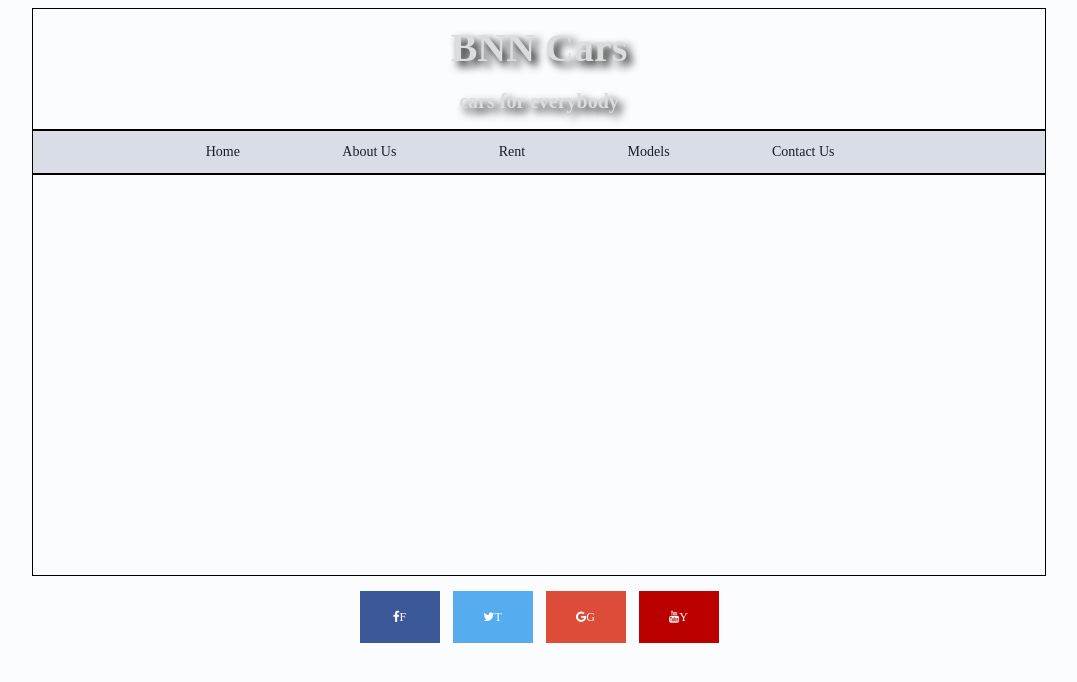
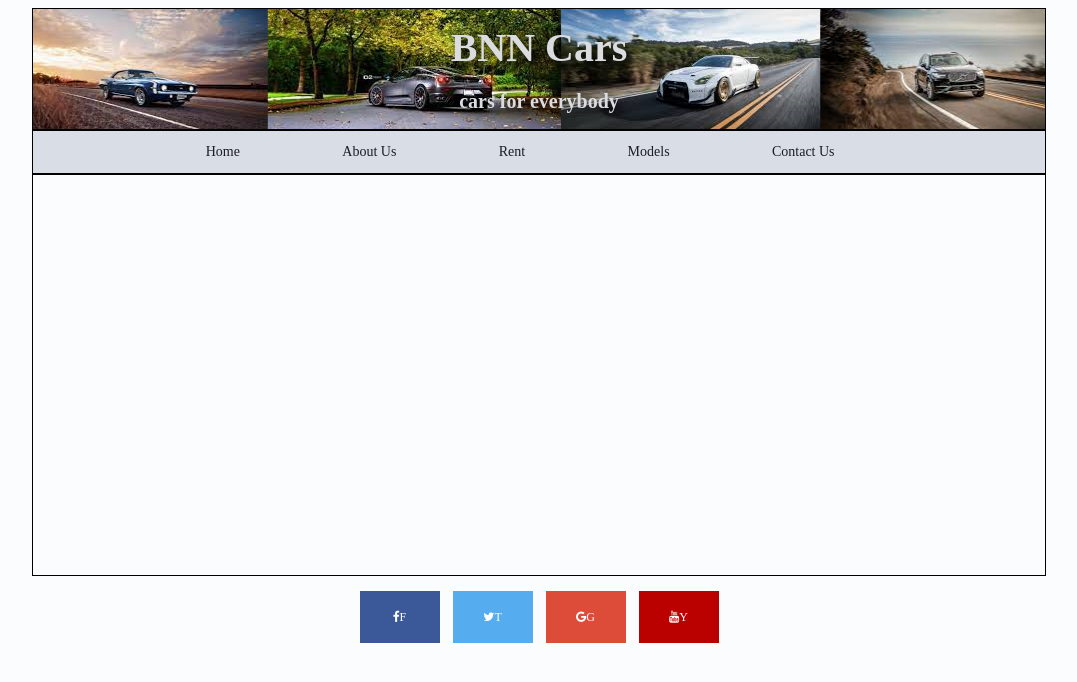
Before and after one commit to lab-antwerp-1/agile-group-4, a website: page index.html in a window 1280 px wide. Shown: the whole page, without its empty margins (101-1178 px from the left). Drawn offline with Linux system fonts and the light colour scheme; files that its build step writes are made by us from their sources.

Commit message:
Update style.css
adjusted photo link in css file as assets/bnn.png

```diff
--- a/styles/style.css
+++ b/styles/style.css
@@ -9,7 +9,7 @@ body {
   margin: 0 auto;
   overflow: hidden;
   border: 1px solid black;
-  background: url("bnn.png") no-repeat center;
+  background: url("assets/bnn.png") no-repeat center;
 }
 .company_name {
   max-width: 80%;
```
